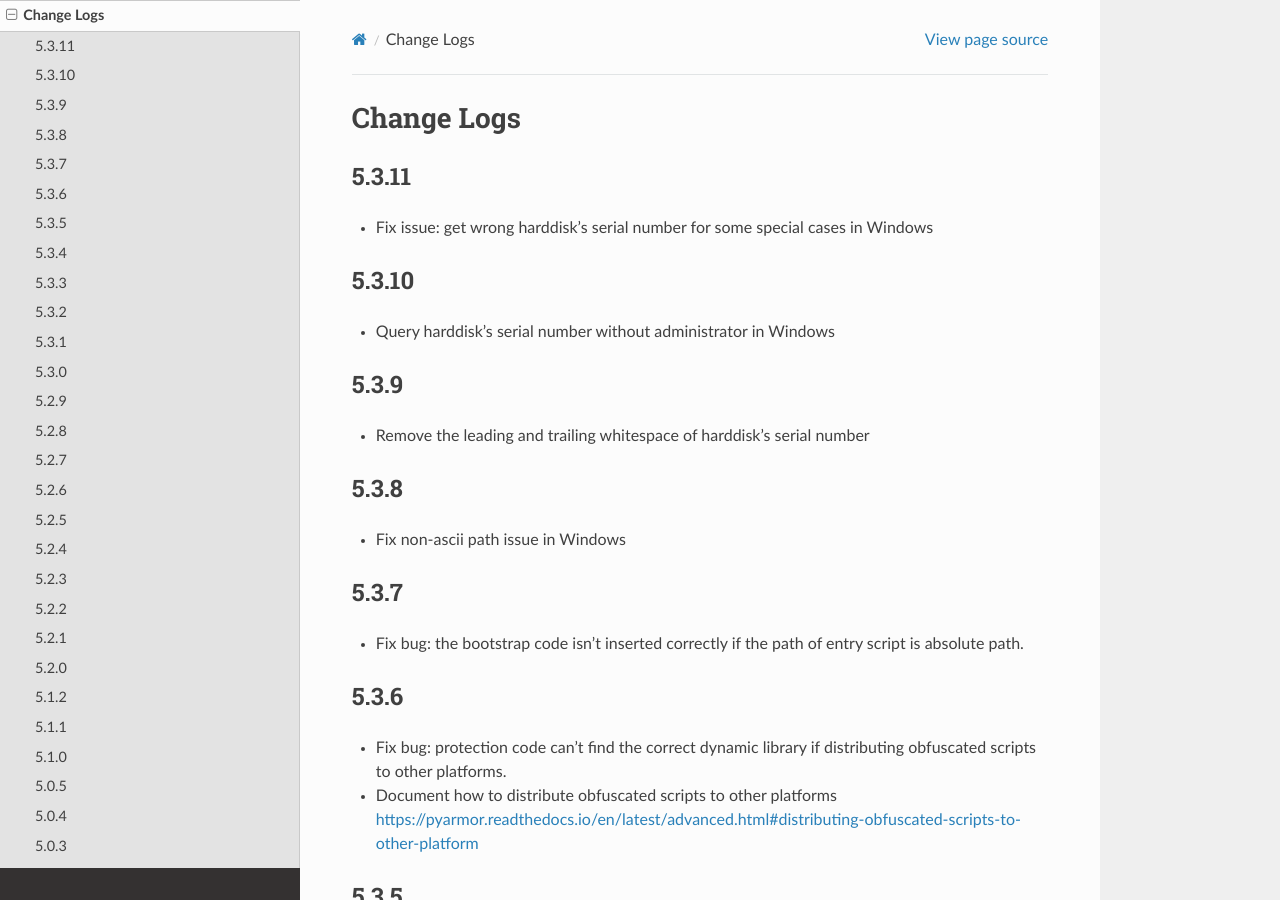
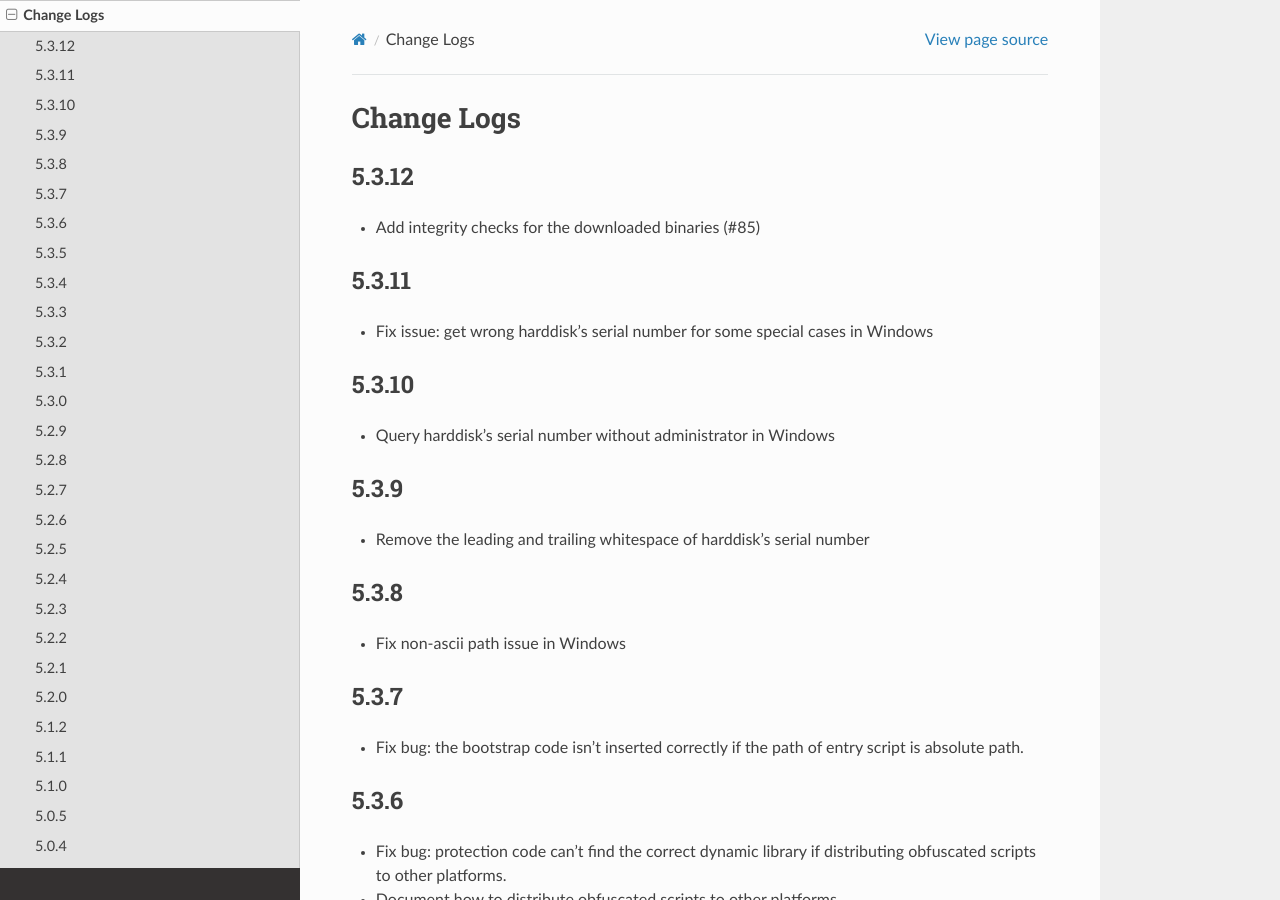
Before and after one commit to dashingsoft/pyarmor, a Sphinx documentation site: the page built from docs/change-logs.rst, in a window 1280 px wide and 900 px high. Built offline with Sphinx 7.4.7 and the Read the Docs theme 2.0.0, drawn with Linux system fonts in a browser that asks for light colours.

Commit message:
Add change log

```diff
--- a/docs/change-logs.rst
+++ b/docs/change-logs.rst
@@ -2,6 +2,10 @@
 
 Change Logs
 ===========
+
+5.3.12
+------
+* Add integrity checks for the downloaded binaries (#85)
 
 5.3.11
 ------
```
